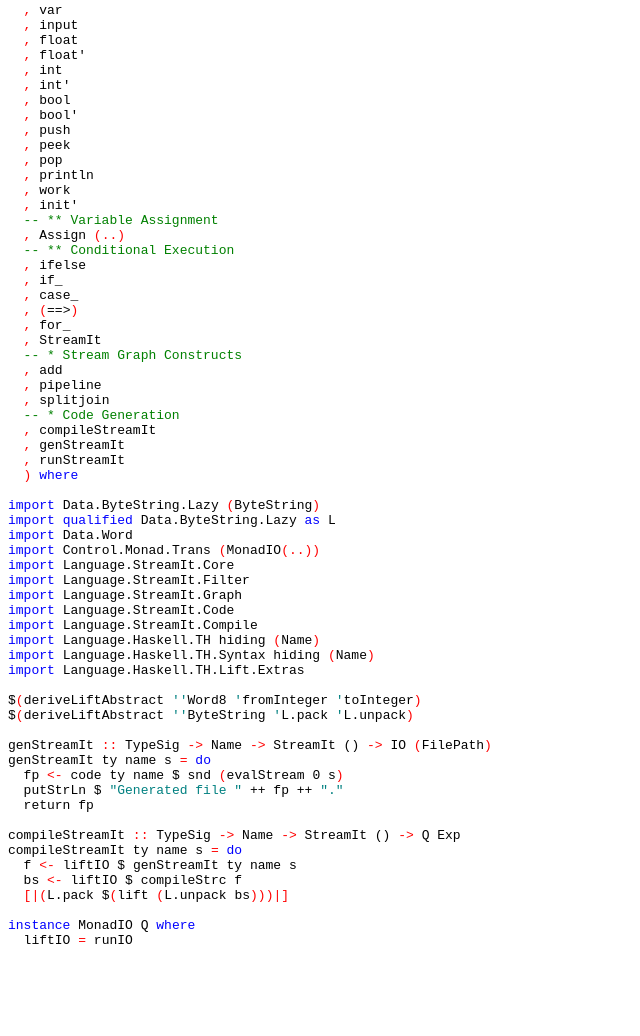
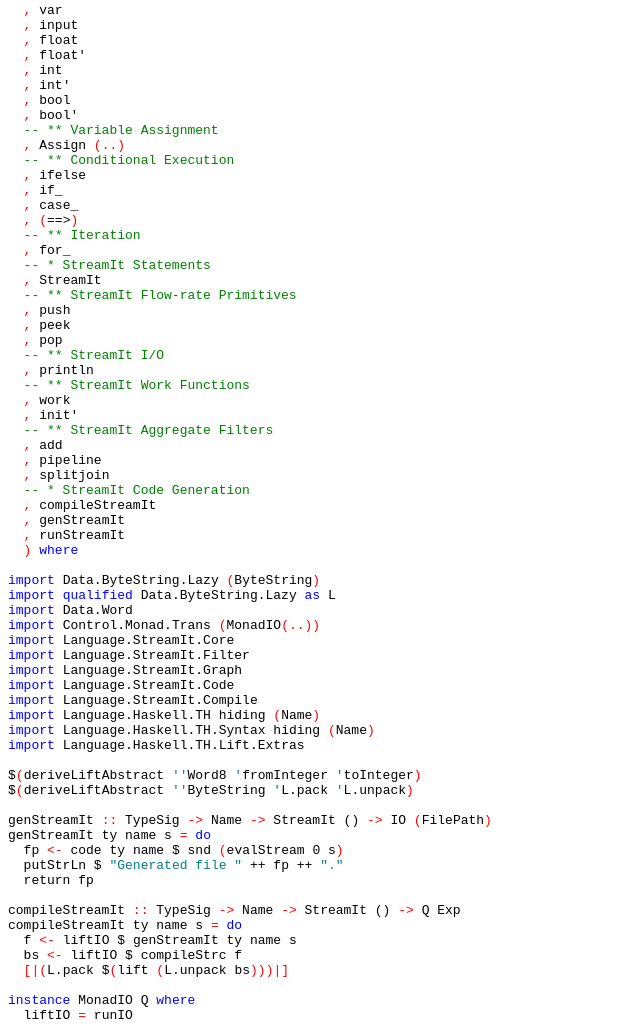
Before and after one commit to adk9/haskell-streamit, a plain HTML site: page src/Language-StreamIt.html in a window 1280 px wide. Shown: the part 610-1646 px from the top of the page, without its empty margins (0-640 px from the left). Before the commit the page ends 1571 px from the top, so only its background shows below. Drawn offline with Linux system fonts and the light colour scheme.

Commit message:
update doc

```diff
--- a/src/Language-StreamIt.html
+++ b/src/Language-StreamIt.html
@@ -55,60 +55,65 @@
 <a name="line-46"></a>  <span class='hs-layout'>,</span> <span class='hs-varid'>int'</span>
 <a name="line-47"></a>  <span class='hs-layout'>,</span> <span class='hs-varid'>bool</span>
 <a name="line-48"></a>  <span class='hs-layout'>,</span> <span class='hs-varid'>bool'</span>
-<a name="line-49"></a>  <span class='hs-layout'>,</span> <span class='hs-varid'>push</span>
-<a name="line-50"></a>  <span class='hs-layout'>,</span> <span class='hs-varid'>peek</span>
-<a name="line-51"></a>  <span class='hs-layout'>,</span> <span class='hs-varid'>pop</span>
-<a name="line-52"></a>  <span class='hs-layout'>,</span> <span class='hs-varid'>println</span>
-<a name="line-53"></a>  <span class='hs-layout'>,</span> <span class='hs-varid'>work</span>
-<a name="line-54"></a>  <span class='hs-layout'>,</span> <span class='hs-varid'>init'</span>
-<a name="line-55"></a>  <span class='hs-comment'>-- ** Variable Assignment</span>
-<a name="line-56"></a>  <span class='hs-layout'>,</span> <span class='hs-conid'>Assign</span> <span class='hs-layout'>(</span><span class='hs-keyglyph'>..</span><span class='hs-layout'>)</span>
-<a name="line-57"></a>  <span class='hs-comment'>-- ** Conditional Execution</span>
-<a name="line-58"></a>  <span class='hs-layout'>,</span> <span class='hs-varid'>ifelse</span>
-<a name="line-59"></a>  <span class='hs-layout'>,</span> <span class='hs-varid'>if_</span>
-<a name="line-60"></a>  <span class='hs-layout'>,</span> <span class='hs-varid'>case_</span>
-<a name="line-61"></a>  <span class='hs-layout'>,</span> <span class='hs-layout'>(</span><span class='hs-varop'>==&gt;</span><span class='hs-layout'>)</span>
-<a name="line-62"></a>  <span class='hs-layout'>,</span> <span class='hs-varid'>for_</span>
-<a name="line-63"></a>  <span class='hs-layout'>,</span> <span class='hs-conid'>StreamIt</span>
-<a name="line-64"></a>  <span class='hs-comment'>-- * Stream Graph Constructs</span>
-<a name="line-65"></a>  <span class='hs-layout'>,</span> <span class='hs-varid'>add</span>
-<a name="line-66"></a>  <span class='hs-layout'>,</span> <span class='hs-varid'>pipeline</span>
-<a name="line-67"></a>  <span class='hs-layout'>,</span> <span class='hs-varid'>splitjoin</span>
-<a name="line-68"></a>  <span class='hs-comment'>-- * Code Generation</span>
-<a name="line-69"></a>  <span class='hs-layout'>,</span> <span class='hs-varid'>compileStreamIt</span>
-<a name="line-70"></a>  <span class='hs-layout'>,</span> <span class='hs-varid'>genStreamIt</span>
-<a name="line-71"></a>  <span class='hs-layout'>,</span> <span class='hs-varid'>runStreamIt</span>
-<a name="line-72"></a>  <span class='hs-layout'>)</span> <span class='hs-keyword'>where</span>
-<a name="line-73"></a>
-<a name="line-74"></a><span class='hs-keyword'>import</span> <span class='hs-conid'>Data</span><span class='hs-varop'>.</span><span class='hs-conid'>ByteString</span><span class='hs-varop'>.</span><span class='hs-conid'>Lazy</span> <span class='hs-layout'>(</span><span class='hs-conid'>ByteString</span><span class='hs-layout'>)</span>
-<a name="line-75"></a><span class='hs-keyword'>import</span> <span class='hs-keyword'>qualified</span> <span class='hs-conid'>Data</span><span class='hs-varop'>.</span><span class='hs-conid'>ByteString</span><span class='hs-varop'>.</span><span class='hs-conid'>Lazy</span> <span class='hs-keyword'>as</span> <span class='hs-conid'>L</span>
-<a name="line-76"></a><span class='hs-keyword'>import</span> <span class='hs-conid'>Data</span><span class='hs-varop'>.</span><span class='hs-conid'>Word</span>
-<a name="line-77"></a><span class='hs-keyword'>import</span> <span class='hs-conid'>Control</span><span class='hs-varop'>.</span><span class='hs-conid'>Monad</span><span class='hs-varop'>.</span><span class='hs-conid'>Trans</span> <span class='hs-layout'>(</span><span class='hs-conid'>MonadIO</span><span class='hs-layout'>(</span><span class='hs-keyglyph'>..</span><span class='hs-layout'>)</span><span class='hs-layout'>)</span>
-<a name="line-78"></a><span class='hs-keyword'>import</span> <span class='hs-conid'>Language</span><span class='hs-varop'>.</span><span class='hs-conid'>StreamIt</span><span class='hs-varop'>.</span><span class='hs-conid'>Core</span>
-<a name="line-79"></a><span class='hs-keyword'>import</span> <span class='hs-conid'>Language</span><span class='hs-varop'>.</span><span class='hs-conid'>StreamIt</span><span class='hs-varop'>.</span><span class='hs-conid'>Filter</span>
-<a name="line-80"></a><span class='hs-keyword'>import</span> <span class='hs-conid'>Language</span><span class='hs-varop'>.</span><span class='hs-conid'>StreamIt</span><span class='hs-varop'>.</span><span class='hs-conid'>Graph</span>
-<a name="line-81"></a><span class='hs-keyword'>import</span> <span class='hs-conid'>Language</span><span class='hs-varop'>.</span><span class='hs-conid'>StreamIt</span><span class='hs-varop'>.</span><span class='hs-conid'>Code</span>
-<a name="line-82"></a><span class='hs-keyword'>import</span> <span class='hs-conid'>Language</span><span class='hs-varop'>.</span><span class='hs-conid'>StreamIt</span><span class='hs-varop'>.</span><span class='hs-conid'>Compile</span>
-<a name="line-83"></a><span class='hs-keyword'>import</span> <span class='hs-conid'>Language</span><span class='hs-varop'>.</span><span class='hs-conid'>Haskell</span><span class='hs-varop'>.</span><span class='hs-conid'>TH</span> <span class='hs-varid'>hiding</span> <span class='hs-layout'>(</span><span class='hs-conid'>Name</span><span class='hs-layout'>)</span>
-<a name="line-84"></a><span class='hs-keyword'>import</span> <span class='hs-conid'>Language</span><span class='hs-varop'>.</span><span class='hs-conid'>Haskell</span><span class='hs-varop'>.</span><span class='hs-conid'>TH</span><span class='hs-varop'>.</span><span class='hs-conid'>Syntax</span> <span class='hs-varid'>hiding</span> <span class='hs-layout'>(</span><span class='hs-conid'>Name</span><span class='hs-layout'>)</span>
-<a name="line-85"></a><span class='hs-keyword'>import</span> <span class='hs-conid'>Language</span><span class='hs-varop'>.</span><span class='hs-conid'>Haskell</span><span class='hs-varop'>.</span><span class='hs-conid'>TH</span><span class='hs-varop'>.</span><span class='hs-conid'>Lift</span><span class='hs-varop'>.</span><span class='hs-conid'>Extras</span>
-<a name="line-86"></a>
-<a name="line-87"></a><span class='hs-varop'>$</span><span class='hs-layout'>(</span><span class='hs-varid'>deriveLiftAbstract</span> <span class='hs-chr'>'</span><span class='hs-chr'>'</span><span class='hs-conid'>Word8</span> <span class='hs-chr'>'</span><span class='hs-varid'>fromInteger</span> <span class='hs-chr'>'</span><span class='hs-varid'>toInteger</span><span class='hs-layout'>)</span>
-<a name="line-88"></a><span class='hs-varop'>$</span><span class='hs-layout'>(</span><span class='hs-varid'>deriveLiftAbstract</span> <span class='hs-chr'>'</span><span class='hs-chr'>'</span><span class='hs-conid'>ByteString</span> <span class='hs-chr'>'</span><span class='hs-conid'>L</span><span class='hs-varop'>.</span><span class='hs-varid'>pack</span> <span class='hs-chr'>'</span><span class='hs-conid'>L</span><span class='hs-varop'>.</span><span class='hs-varid'>unpack</span><span class='hs-layout'>)</span>
-<a name="line-89"></a>
-<a name="line-90"></a><a name="genStreamIt"></a><span class='hs-definition'>genStreamIt</span> <span class='hs-keyglyph'>::</span> <span class='hs-conid'>TypeSig</span> <span class='hs-keyglyph'>-&gt;</span> <span class='hs-conid'>Name</span> <span class='hs-keyglyph'>-&gt;</span> <span class='hs-conid'>StreamIt</span> <span class='hs-conid'>()</span> <span class='hs-keyglyph'>-&gt;</span> <span class='hs-conid'>IO</span> <span class='hs-layout'>(</span><span class='hs-conid'>FilePath</span><span class='hs-layout'>)</span>
-<a name="line-91"></a><span class='hs-definition'>genStreamIt</span> <span class='hs-varid'>ty</span> <span class='hs-varid'>name</span> <span class='hs-varid'>s</span> <span class='hs-keyglyph'>=</span> <span class='hs-keyword'>do</span>
-<a name="line-92"></a>  <span class='hs-varid'>fp</span> <span class='hs-keyglyph'>&lt;-</span> <span class='hs-varid'>code</span> <span class='hs-varid'>ty</span> <span class='hs-varid'>name</span> <span class='hs-varop'>$</span> <span class='hs-varid'>snd</span> <span class='hs-layout'>(</span><span class='hs-varid'>evalStream</span> <span class='hs-num'>0</span> <span class='hs-varid'>s</span><span class='hs-layout'>)</span>
-<a name="line-93"></a>  <span class='hs-varid'>putStrLn</span> <span class='hs-varop'>$</span> <span class='hs-str'>"Generated file "</span> <span class='hs-varop'>++</span> <span class='hs-varid'>fp</span> <span class='hs-varop'>++</span> <span class='hs-str'>"."</span>
-<a name="line-94"></a>  <span class='hs-varid'>return</span> <span class='hs-varid'>fp</span>
-<a name="line-95"></a>
-<a name="line-96"></a><a name="compileStreamIt"></a><span class='hs-definition'>compileStreamIt</span> <span class='hs-keyglyph'>::</span> <span class='hs-conid'>TypeSig</span> <span class='hs-keyglyph'>-&gt;</span> <span class='hs-conid'>Name</span> <span class='hs-keyglyph'>-&gt;</span> <span class='hs-conid'>StreamIt</span> <span class='hs-conid'>()</span> <span class='hs-keyglyph'>-&gt;</span> <span class='hs-conid'>Q</span> <span class='hs-conid'>Exp</span>
-<a name="line-97"></a><span class='hs-definition'>compileStreamIt</span> <span class='hs-varid'>ty</span> <span class='hs-varid'>name</span> <span class='hs-varid'>s</span> <span class='hs-keyglyph'>=</span> <span class='hs-keyword'>do</span>
-<a name="line-98"></a>  <span class='hs-varid'>f</span> <span class='hs-keyglyph'>&lt;-</span> <span class='hs-varid'>liftIO</span> <span class='hs-varop'>$</span> <span class='hs-varid'>genStreamIt</span> <span class='hs-varid'>ty</span> <span class='hs-varid'>name</span> <span class='hs-varid'>s</span>
-<a name="line-99"></a>  <span class='hs-varid'>bs</span> <span class='hs-keyglyph'>&lt;-</span> <span class='hs-varid'>liftIO</span> <span class='hs-varop'>$</span> <span class='hs-varid'>compileStrc</span> <span class='hs-varid'>f</span>
-<a name="line-100"></a>  <span class='hs-keyglyph'>[</span><span class='hs-keyglyph'>|</span><span class='hs-layout'>(</span><span class='hs-conid'>L</span><span class='hs-varop'>.</span><span class='hs-varid'>pack</span> <span class='hs-varop'>$</span><span class='hs-layout'>(</span><span class='hs-varid'>lift</span> <span class='hs-layout'>(</span><span class='hs-conid'>L</span><span class='hs-varop'>.</span><span class='hs-varid'>unpack</span> <span class='hs-varid'>bs</span><span class='hs-layout'>)</span><span class='hs-layout'>)</span><span class='hs-layout'>)</span><span class='hs-keyglyph'>|</span><span class='hs-keyglyph'>]</span>
-<a name="line-101"></a>
-<a name="line-102"></a><span class='hs-keyword'>instance</span> <span class='hs-conid'>MonadIO</span> <span class='hs-conid'>Q</span> <span class='hs-keyword'>where</span>
-<a name="line-103"></a>  <span class='hs-varid'>liftIO</span> <span class='hs-keyglyph'>=</span> <span class='hs-varid'>runIO</span>
+<a name="line-49"></a>  <span class='hs-comment'>-- ** Variable Assignment</span>
+<a name="line-50"></a>  <span class='hs-layout'>,</span> <span class='hs-conid'>Assign</span> <span class='hs-layout'>(</span><span class='hs-keyglyph'>..</span><span class='hs-layout'>)</span>
+<a name="line-51"></a>  <span class='hs-comment'>-- ** Conditional Execution</span>
+<a name="line-52"></a>  <span class='hs-layout'>,</span> <span class='hs-varid'>ifelse</span>
+<a name="line-53"></a>  <span class='hs-layout'>,</span> <span class='hs-varid'>if_</span>
+<a name="line-54"></a>  <span class='hs-layout'>,</span> <span class='hs-varid'>case_</span>
+<a name="line-55"></a>  <span class='hs-layout'>,</span> <span class='hs-layout'>(</span><span class='hs-varop'>==&gt;</span><span class='hs-layout'>)</span>
+<a name="line-56"></a>  <span class='hs-comment'>-- ** Iteration</span>
+<a name="line-57"></a>  <span class='hs-layout'>,</span> <span class='hs-varid'>for_</span>
+<a name="line-58"></a>  <span class='hs-comment'>-- * StreamIt Statements</span>
+<a name="line-59"></a>  <span class='hs-layout'>,</span> <span class='hs-conid'>StreamIt</span>
+<a name="line-60"></a>  <span class='hs-comment'>-- ** StreamIt Flow-rate Primitives</span>
+<a name="line-61"></a>  <span class='hs-layout'>,</span> <span class='hs-varid'>push</span>
+<a name="line-62"></a>  <span class='hs-layout'>,</span> <span class='hs-varid'>peek</span>
+<a name="line-63"></a>  <span class='hs-layout'>,</span> <span class='hs-varid'>pop</span>
+<a name="line-64"></a>  <span class='hs-comment'>-- ** StreamIt I/O</span>
+<a name="line-65"></a>  <span class='hs-layout'>,</span> <span class='hs-varid'>println</span>
+<a name="line-66"></a>  <span class='hs-comment'>-- ** StreamIt Work Functions</span>
+<a name="line-67"></a>  <span class='hs-layout'>,</span> <span class='hs-varid'>work</span>
+<a name="line-68"></a>  <span class='hs-layout'>,</span> <span class='hs-varid'>init'</span>
+<a name="line-69"></a>  <span class='hs-comment'>-- ** StreamIt Aggregate Filters</span>
+<a name="line-70"></a>  <span class='hs-layout'>,</span> <span class='hs-varid'>add</span>
+<a name="line-71"></a>  <span class='hs-layout'>,</span> <span class='hs-varid'>pipeline</span>
+<a name="line-72"></a>  <span class='hs-layout'>,</span> <span class='hs-varid'>splitjoin</span>
+<a name="line-73"></a>  <span class='hs-comment'>-- * StreamIt Code Generation</span>
+<a name="line-74"></a>  <span class='hs-layout'>,</span> <span class='hs-varid'>compileStreamIt</span>
+<a name="line-75"></a>  <span class='hs-layout'>,</span> <span class='hs-varid'>genStreamIt</span>
+<a name="line-76"></a>  <span class='hs-layout'>,</span> <span class='hs-varid'>runStreamIt</span>
+<a name="line-77"></a>  <span class='hs-layout'>)</span> <span class='hs-keyword'>where</span>
+<a name="line-78"></a>
+<a name="line-79"></a><span class='hs-keyword'>import</span> <span class='hs-conid'>Data</span><span class='hs-varop'>.</span><span class='hs-conid'>ByteString</span><span class='hs-varop'>.</span><span class='hs-conid'>Lazy</span> <span class='hs-layout'>(</span><span class='hs-conid'>ByteString</span><span class='hs-layout'>)</span>
+<a name="line-80"></a><span class='hs-keyword'>import</span> <span class='hs-keyword'>qualified</span> <span class='hs-conid'>Data</span><span class='hs-varop'>.</span><span class='hs-conid'>ByteString</span><span class='hs-varop'>.</span><span class='hs-conid'>Lazy</span> <span class='hs-keyword'>as</span> <span class='hs-conid'>L</span>
+<a name="line-81"></a><span class='hs-keyword'>import</span> <span class='hs-conid'>Data</span><span class='hs-varop'>.</span><span class='hs-conid'>Word</span>
+<a name="line-82"></a><span class='hs-keyword'>import</span> <span class='hs-conid'>Control</span><span class='hs-varop'>.</span><span class='hs-conid'>Monad</span><span class='hs-varop'>.</span><span class='hs-conid'>Trans</span> <span class='hs-layout'>(</span><span class='hs-conid'>MonadIO</span><span class='hs-layout'>(</span><span class='hs-keyglyph'>..</span><span class='hs-layout'>)</span><span class='hs-layout'>)</span>
+<a name="line-83"></a><span class='hs-keyword'>import</span> <span class='hs-conid'>Language</span><span class='hs-varop'>.</span><span class='hs-conid'>StreamIt</span><span class='hs-varop'>.</span><span class='hs-conid'>Core</span>
+<a name="line-84"></a><span class='hs-keyword'>import</span> <span class='hs-conid'>Language</span><span class='hs-varop'>.</span><span class='hs-conid'>StreamIt</span><span class='hs-varop'>.</span><span class='hs-conid'>Filter</span>
+<a name="line-85"></a><span class='hs-keyword'>import</span> <span class='hs-conid'>Language</span><span class='hs-varop'>.</span><span class='hs-conid'>StreamIt</span><span class='hs-varop'>.</span><span class='hs-conid'>Graph</span>
+<a name="line-86"></a><span class='hs-keyword'>import</span> <span class='hs-conid'>Language</span><span class='hs-varop'>.</span><span class='hs-conid'>StreamIt</span><span class='hs-varop'>.</span><span class='hs-conid'>Code</span>
+<a name="line-87"></a><span class='hs-keyword'>import</span> <span class='hs-conid'>Language</span><span class='hs-varop'>.</span><span class='hs-conid'>StreamIt</span><span class='hs-varop'>.</span><span class='hs-conid'>Compile</span>
+<a name="line-88"></a><span class='hs-keyword'>import</span> <span class='hs-conid'>Language</span><span class='hs-varop'>.</span><span class='hs-conid'>Haskell</span><span class='hs-varop'>.</span><span class='hs-conid'>TH</span> <span class='hs-varid'>hiding</span> <span class='hs-layout'>(</span><span class='hs-conid'>Name</span><span class='hs-layout'>)</span>
+<a name="line-89"></a><span class='hs-keyword'>import</span> <span class='hs-conid'>Language</span><span class='hs-varop'>.</span><span class='hs-conid'>Haskell</span><span class='hs-varop'>.</span><span class='hs-conid'>TH</span><span class='hs-varop'>.</span><span class='hs-conid'>Syntax</span> <span class='hs-varid'>hiding</span> <span class='hs-layout'>(</span><span class='hs-conid'>Name</span><span class='hs-layout'>)</span>
+<a name="line-90"></a><span class='hs-keyword'>import</span> <span class='hs-conid'>Language</span><span class='hs-varop'>.</span><span class='hs-conid'>Haskell</span><span class='hs-varop'>.</span><span class='hs-conid'>TH</span><span class='hs-varop'>.</span><span class='hs-conid'>Lift</span><span class='hs-varop'>.</span><span class='hs-conid'>Extras</span>
+<a name="line-91"></a>
+<a name="line-92"></a><span class='hs-varop'>$</span><span class='hs-layout'>(</span><span class='hs-varid'>deriveLiftAbstract</span> <span class='hs-chr'>'</span><span class='hs-chr'>'</span><span class='hs-conid'>Word8</span> <span class='hs-chr'>'</span><span class='hs-varid'>fromInteger</span> <span class='hs-chr'>'</span><span class='hs-varid'>toInteger</span><span class='hs-layout'>)</span>
+<a name="line-93"></a><span class='hs-varop'>$</span><span class='hs-layout'>(</span><span class='hs-varid'>deriveLiftAbstract</span> <span class='hs-chr'>'</span><span class='hs-chr'>'</span><span class='hs-conid'>ByteString</span> <span class='hs-chr'>'</span><span class='hs-conid'>L</span><span class='hs-varop'>.</span><span class='hs-varid'>pack</span> <span class='hs-chr'>'</span><span class='hs-conid'>L</span><span class='hs-varop'>.</span><span class='hs-varid'>unpack</span><span class='hs-layout'>)</span>
+<a name="line-94"></a>
+<a name="line-95"></a><a name="genStreamIt"></a><span class='hs-definition'>genStreamIt</span> <span class='hs-keyglyph'>::</span> <span class='hs-conid'>TypeSig</span> <span class='hs-keyglyph'>-&gt;</span> <span class='hs-conid'>Name</span> <span class='hs-keyglyph'>-&gt;</span> <span class='hs-conid'>StreamIt</span> <span class='hs-conid'>()</span> <span class='hs-keyglyph'>-&gt;</span> <span class='hs-conid'>IO</span> <span class='hs-layout'>(</span><span class='hs-conid'>FilePath</span><span class='hs-layout'>)</span>
+<a name="line-96"></a><span class='hs-definition'>genStreamIt</span> <span class='hs-varid'>ty</span> <span class='hs-varid'>name</span> <span class='hs-varid'>s</span> <span class='hs-keyglyph'>=</span> <span class='hs-keyword'>do</span>
+<a name="line-97"></a>  <span class='hs-varid'>fp</span> <span class='hs-keyglyph'>&lt;-</span> <span class='hs-varid'>code</span> <span class='hs-varid'>ty</span> <span class='hs-varid'>name</span> <span class='hs-varop'>$</span> <span class='hs-varid'>snd</span> <span class='hs-layout'>(</span><span class='hs-varid'>evalStream</span> <span class='hs-num'>0</span> <span class='hs-varid'>s</span><span class='hs-layout'>)</span>
+<a name="line-98"></a>  <span class='hs-varid'>putStrLn</span> <span class='hs-varop'>$</span> <span class='hs-str'>"Generated file "</span> <span class='hs-varop'>++</span> <span class='hs-varid'>fp</span> <span class='hs-varop'>++</span> <span class='hs-str'>"."</span>
+<a name="line-99"></a>  <span class='hs-varid'>return</span> <span class='hs-varid'>fp</span>
+<a name="line-100"></a>
+<a name="line-101"></a><a name="compileStreamIt"></a><span class='hs-definition'>compileStreamIt</span> <span class='hs-keyglyph'>::</span> <span class='hs-conid'>TypeSig</span> <span class='hs-keyglyph'>-&gt;</span> <span class='hs-conid'>Name</span> <span class='hs-keyglyph'>-&gt;</span> <span class='hs-conid'>StreamIt</span> <span class='hs-conid'>()</span> <span class='hs-keyglyph'>-&gt;</span> <span class='hs-conid'>Q</span> <span class='hs-conid'>Exp</span>
+<a name="line-102"></a><span class='hs-definition'>compileStreamIt</span> <span class='hs-varid'>ty</span> <span class='hs-varid'>name</span> <span class='hs-varid'>s</span> <span class='hs-keyglyph'>=</span> <span class='hs-keyword'>do</span>
+<a name="line-103"></a>  <span class='hs-varid'>f</span> <span class='hs-keyglyph'>&lt;-</span> <span class='hs-varid'>liftIO</span> <span class='hs-varop'>$</span> <span class='hs-varid'>genStreamIt</span> <span class='hs-varid'>ty</span> <span class='hs-varid'>name</span> <span class='hs-varid'>s</span>
+<a name="line-104"></a>  <span class='hs-varid'>bs</span> <span class='hs-keyglyph'>&lt;-</span> <span class='hs-varid'>liftIO</span> <span class='hs-varop'>$</span> <span class='hs-varid'>compileStrc</span> <span class='hs-varid'>f</span>
+<a name="line-105"></a>  <span class='hs-keyglyph'>[</span><span class='hs-keyglyph'>|</span><span class='hs-layout'>(</span><span class='hs-conid'>L</span><span class='hs-varop'>.</span><span class='hs-varid'>pack</span> <span class='hs-varop'>$</span><span class='hs-layout'>(</span><span class='hs-varid'>lift</span> <span class='hs-layout'>(</span><span class='hs-conid'>L</span><span class='hs-varop'>.</span><span class='hs-varid'>unpack</span> <span class='hs-varid'>bs</span><span class='hs-layout'>)</span><span class='hs-layout'>)</span><span class='hs-layout'>)</span><span class='hs-keyglyph'>|</span><span class='hs-keyglyph'>]</span>
+<a name="line-106"></a>
+<a name="line-107"></a><span class='hs-keyword'>instance</span> <span class='hs-conid'>MonadIO</span> <span class='hs-conid'>Q</span> <span class='hs-keyword'>where</span>
+<a name="line-108"></a>  <span class='hs-varid'>liftIO</span> <span class='hs-keyglyph'>=</span> <span class='hs-varid'>runIO</span>
 </pre></body>
 </html>
```
Also changed, not shown: Language-StreamIt-Compile.html (+3 -1 lines), Language-StreamIt.html (+26 -15 lines), mini_Language-StreamIt.html (+8 -3 lines), src/Language-StreamIt-Compile.html (+23 -21 lines), 1 other file.
